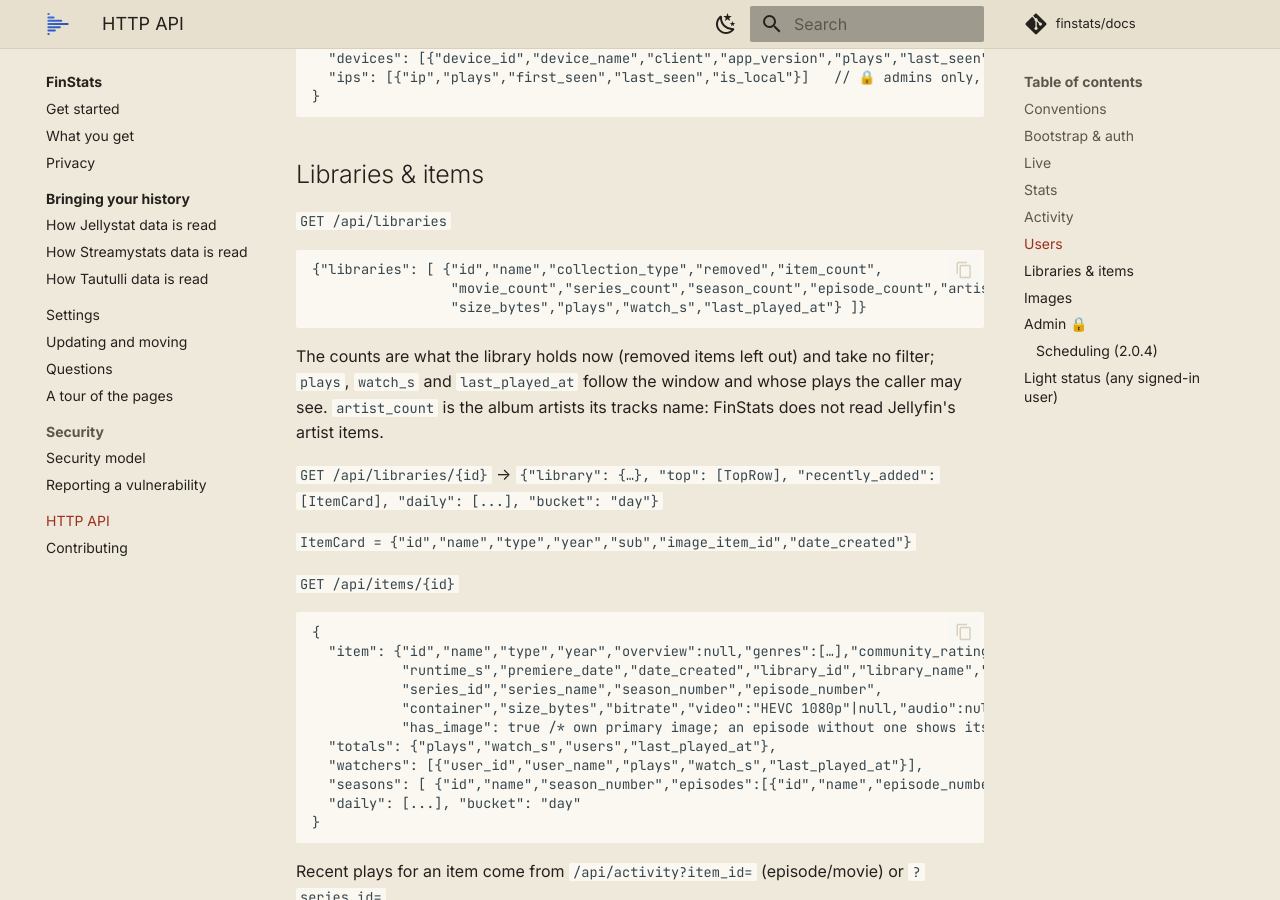
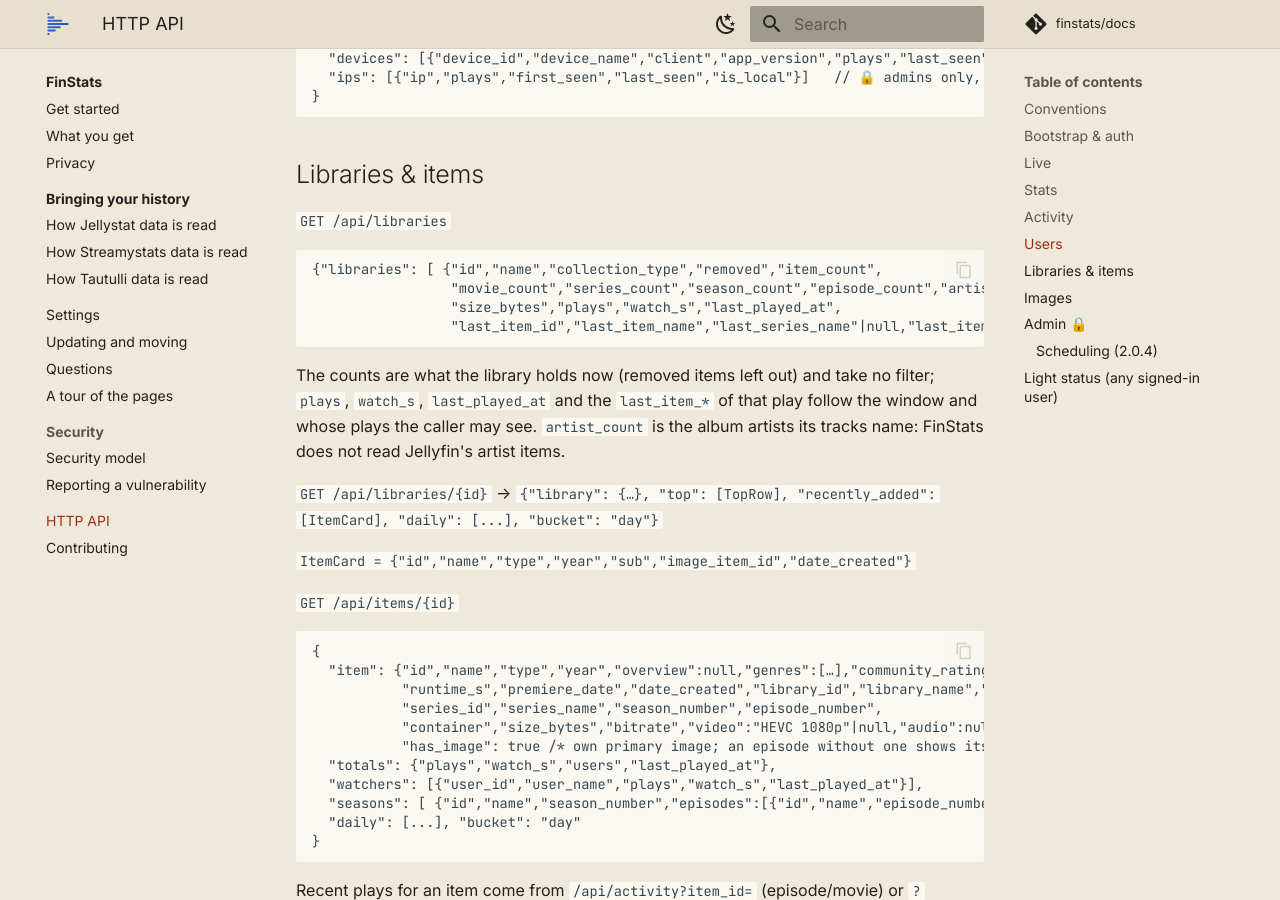
Before and after one commit to finstats/docs, an MkDocs documentation site: the page built from docs/finstats/api.md, in a window 1280 px wide and 900 px high, scrolled down 4883 px. Built offline with MkDocs 1.6.1 and Material for MkDocs 9.7.7, drawn with Linux system fonts in a browser that asks for light colours; comment, search, counter and statistics services are not loaded.

Commit message:
docs(finstats): last played title on /api/libraries

````diff
--- a/docs/finstats/api.md
+++ b/docs/finstats/api.md
@@ -183,10 +183,11 @@ the trash. Whoever watched with it is grouped again without it, and with it once
 ```jsonc
 {"libraries": [ {"id","name","collection_type","removed","item_count",
                  "movie_count","series_count","season_count","episode_count","artist_count","album_count","track_count",
-                 "size_bytes","plays","watch_s","last_played_at"} ]}
-```
-The counts are what the library holds now (removed items left out) and take no filter; `plays`, `watch_s` and
-`last_played_at` follow the window and whose plays the caller may see. `artist_count` is the album artists its tracks
+                 "size_bytes","plays","watch_s","last_played_at",
+                 "last_item_id","last_item_name","last_series_name"|null,"last_item_type"} ]}  // what that last play was
+```
+The counts are what the library holds now (removed items left out) and take no filter; `plays`, `watch_s`,
+`last_played_at` and the `last_item_*` of that play follow the window and whose plays the caller may see. `artist_count` is the album artists its tracks
 name: FinStats does not read Jellyfin's artist items.
 
 `GET /api/libraries/{id}` → `{"library": {…}, "top": [TopRow], "recently_added": [ItemCard], "daily": [...], "bucket": "day"}`
````
